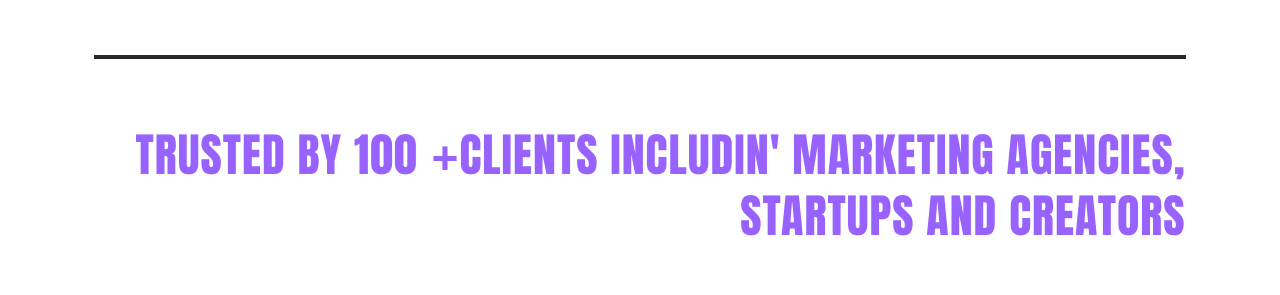
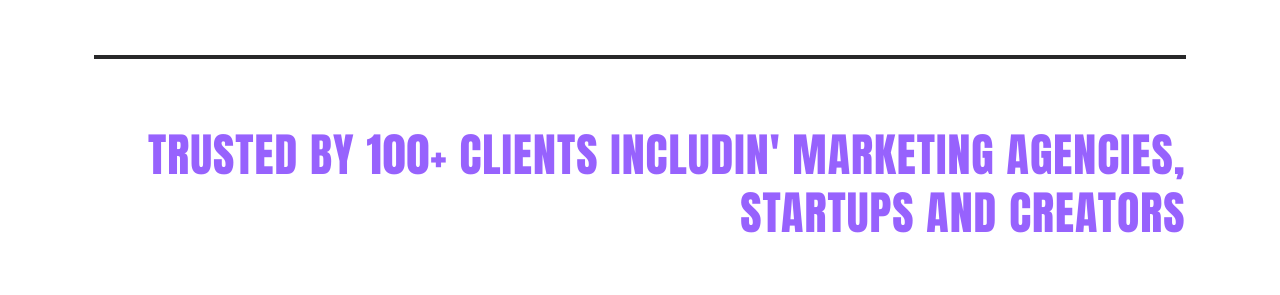
Before and after one commit to sakshamkushwah29-cmyk/media-mention, a React (Vite) app: page / in a window 1280 px wide. Shown: the part 1300-1595 px from the top of the page. Built offline with nearby package versions, Linux system fonts and the light colour scheme; a web font is replaced by a local one.

Commit message:
Format Trusted By heading cleanly inline

```diff
--- a/src/Home.jsx
+++ b/src/Home.jsx
@@ -510,12 +510,7 @@ export default function Home() {
       <div className="container1440 trustedby">
         <div className="mainusp-holder trustedbytxt">
           <h1 words-slide-from-right="" text-split="" className="mainusp trusted-by-text red">
-            Trusted by
-            <span className="redspan">            100
-</span>
-            <span className="text-span">            +
-</span>
-            clients includin&#39; marketing agencies, startups and creators
+            Trusted by <span className="redspan">100+</span> clients includin&#39; marketing agencies, startups and creators
           </h1>
         </div>
         <div className="subheading-cta-holder">
```
